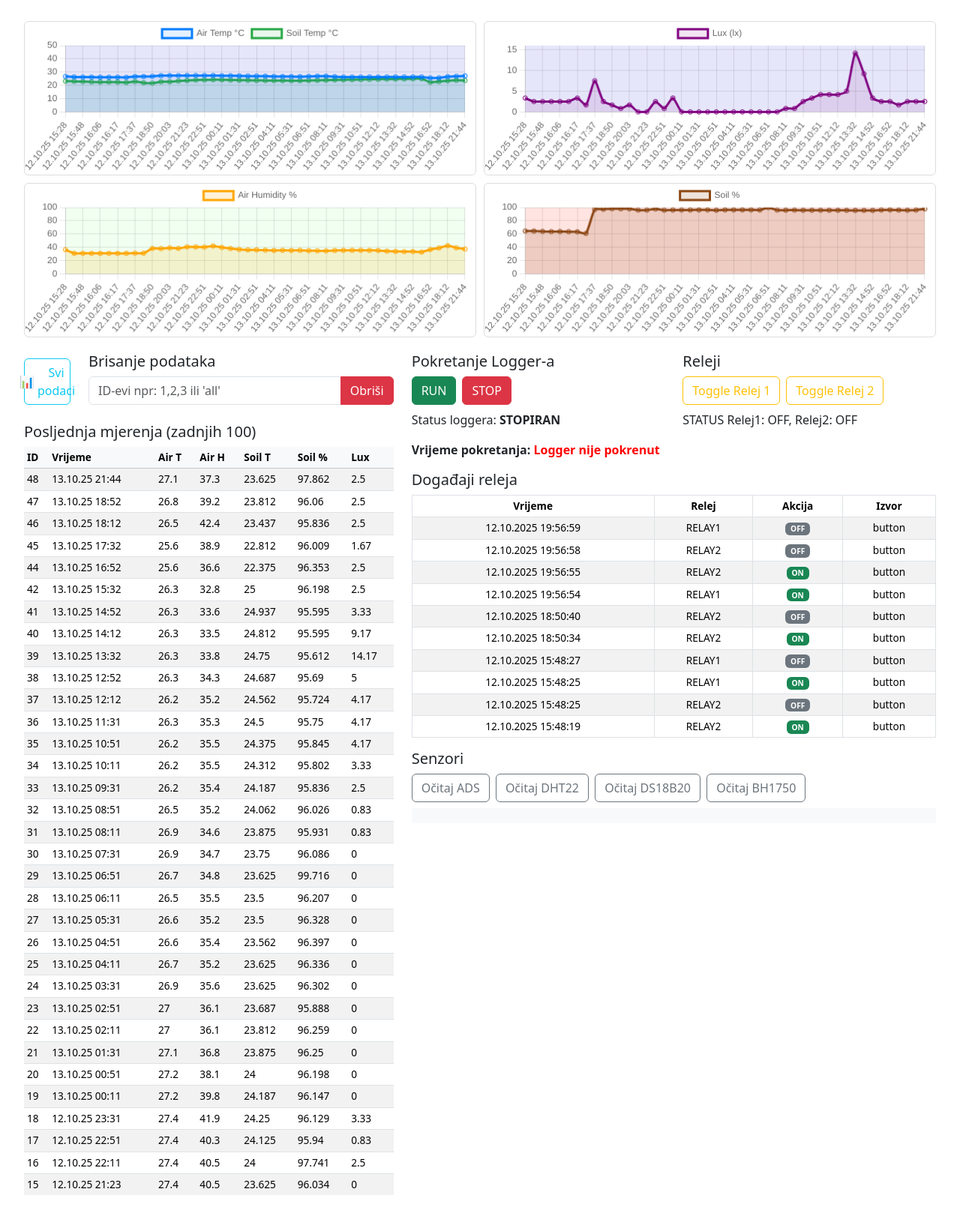
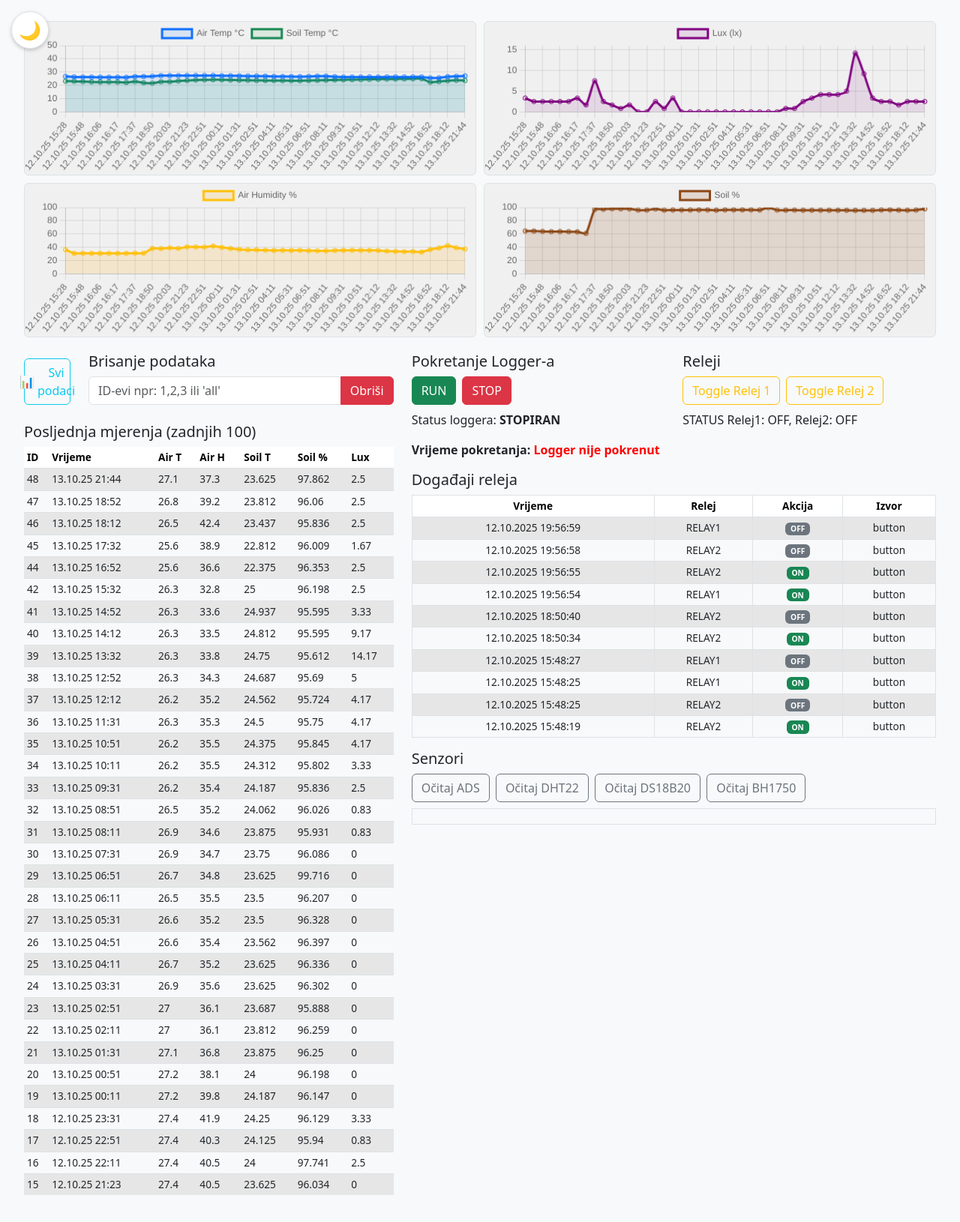
Before and after one commit to NeedleStacker/chilli, a Flask app: template templates/index.html in a window 1280 px wide. Shown: the top 1630 px of the page at 75% size. Run offline with Flask 3, Linux system fonts and the light colour scheme; the template is opened without the code that fills it, so the values that code supplies are empty; data comes from the database, SQL or seed files in the repository.

Commit message:
feat: Implement dark/light theme switcher
This commit introduces a theme switcher with the following features:

- A fixed-position button in the top-left corner allows users to toggle between a light and a dark theme.
- The application uses CSS variables for easy theming and maintenance. The default theme is light.
- JavaScript is used to handle the theme change, update the button icon, and persist the user's preference in `localStorage`.
- All Chart.js instances are now theme-aware and their colors update dynamically to ensure good contrast and readability in both modes.
- Added a `.gitignore` file to exclude `__pycache__` directories, log files, and other common Python artifacts.

```diff
--- a/static/css/styles.css
+++ b/static/css/styles.css
@@ -1,6 +1,38 @@
-/* styles.css - preseljeni stilovi iz index.html */
+:root {
+  --background-color: #f8f9fa;
+  --text-color: #212529;
+  --card-background: #ffffff;
+  --table-stripe-color: #f2f2f2;
+  --border-color: #dee2e6;
+  --input-background: #fff;
+  --input-text: #495057;
+  --button-background: #0d6efd;
+  --button-text: #fff;
+  --chart-background: #f0f0f0;
+  --chart-grid-color: rgba(0, 0, 0, 0.1);
+  --chart-label-color: #666;
+}
+
+[data-theme="dark"] {
+  --background-color: #1a1a1a;
+  --text-color: #e8e6e3;
+  --card-background: #2a2a2a;
+  --table-stripe-color: #2c3034;
+  --border-color: #444;
+  --input-background: #333;
+  --input-text: #e8e6e3;
+  --button-background: #007bff;
+  --button-text: #ffffff;
+  --chart-background: #333333;
+  --chart-grid-color: rgba(255, 255, 255, 0.1);
+  --chart-label-color: #ccc;
+}
+
 body {
+  background-color: var(--background-color);
+  color: var(--text-color);
   padding: 20px;
+  transition: background-color 0.3s, color 0.3s;
 }
 
 #chart-wrap {
@@ -17,24 +49,75 @@ body {
 td,
 th {
   font-size: 0.85rem;
+  border-color: var(--border-color);
+}
+
+.table {
+    color: var(--text-color);
+}
+
+.table-striped>tbody>tr:nth-of-type(odd)>* {
+    background-color: var(--table-stripe-color);
+    color: var(--text-color);
+}
+
+.table-striped>tbody>tr:nth-of-type(even)>* {
+    background-color: var(--background-color);
+    color: var(--text-color);
+}
+
+.table-light {
+    --bs-table-bg: var(--card-background);
+    --bs-table-border-color: var(--border-color);
 }
 
 .unstable {
   background-color: #fff3cd !important;
-  /* --bs-body-bg: yellow !important; (ostavljeno izvorno ali ne treba) */
 }
 
-/* Canvas styling */
+[data-theme="dark"] .unstable {
+  background-color: #665d1e !important;
+}
+
 canvas {
-  background-color: #fff;
-  border: 1px solid #ddd;
+  background-color: var(--chart-background);
+  border: 1px solid var(--border-color);
   border-radius: 6px;
 }
 
-/* Relay timeline / table minor tweaks */
 #relayDurations {
   margin-top: 8px;
   font-size: 0.95rem;
+}
+
+pre {
+  background-color: var(--card-background);
+  border: 1px solid var(--border-color);
+}
+
+
+#theme-switcher {
+  position: fixed;
+  top: 15px;
+  left: 15px;
+  width: 50px;
+  height: 50px;
+  background-color: var(--card-background);
+  color: var(--text-color);
+  border: 1px solid var(--border-color);
+  border-radius: 50%;
+  cursor: pointer;
+  display: flex;
+  justify-content: center;
+  align-items: center;
+  font-size: 24px;
+  z-index: 1000;
+  box-shadow: 0 2px 5px rgba(0,0,0,0.2);
+  transition: background-color 0.3s, color 0.3s, transform 0.2s;
+}
+
+#theme-switcher:hover {
+    transform: scale(1.1);
 }
 
 /* Responsive fixes */
--- a/static/js/main.js
+++ b/static/js/main.js
@@ -1,7 +1,102 @@
 /* main.js - glavni JS logika za index.html */
-/* Ovaj fajl mora se učitati nakon Chart.js (CDN) i nakon što su HTML elementi u DOM-u. */
+document.addEventListener("DOMContentLoaded", () => {
 
-document.addEventListener("DOMContentLoaded", () => {
+	// ------- Theme Switcher Logic -------
+	const themeSwitcher = document.getElementById('theme-switcher');
+	const docHtml = document.documentElement;
+
+	function updateChartColors(theme) {
+		const isDark = theme === 'dark';
+		// Dobivanje vrijednosti boja iz CSS varijabli
+		const gridColor = getComputedStyle(docHtml).getPropertyValue('--chart-grid-color').trim();
+		const labelColor = getComputedStyle(docHtml).getPropertyValue('--chart-label-color').trim();
+
+		// Definicija boja za svijetlu i tamnu temu
+		const chartColors = {
+			airTemp: {
+				border: isDark ? '#58a6ff' : '#0d6efd',
+				bg: isDark ? 'rgba(88, 166, 255, 0.2)' : 'rgba(0,123,255,0.1)'
+			},
+			soilTemp: {
+				border: isDark ? '#56d364' : '#198754',
+				bg: isDark ? 'rgba(86, 211, 100, 0.2)' : 'rgba(40,167,69,0.1)'
+			},
+			airHum: {
+				border: isDark ? '#e3b341' : '#ffc107',
+				bg: isDark ? 'rgba(227, 179, 65, 0.2)' : 'rgba(255,165,0,0.15)'
+			},
+			soilPercent: {
+				border: isDark ? '#d2a679' : '#8B4513',
+				bg: isDark ? 'rgba(210, 166, 121, 0.2)' : 'rgba(139,69,19,0.15)'
+			},
+			lux: {
+				border: isDark ? '#c991e1' : '#800080',
+				bg: isDark ? 'rgba(201, 145, 225, 0.2)' : 'rgba(128,0,128,0.1)'
+			},
+			relay1: {
+				border: isDark ? '#f87171' : '#dc3545',
+				bg: isDark ? 'rgba(248, 113, 113, 0.25)' : 'rgba(255, 99, 132, 0.25)'
+			},
+			relay2: {
+				border: isDark ? '#60a5fa' : '#0d6efd',
+				bg: isDark ? 'rgba(96, 165, 250, 0.25)' : 'rgba(54, 162, 235, 0.25)'
+			},
+		};
+
+		// Ažuriranje zajedničkih opcija za sve grafikone
+		const allCharts = [tempChart, humChart, soilChart, luxChart, relayChart].filter(c => c);
+		allCharts.forEach(chart => {
+			if (chart.options.scales.x) {
+				chart.options.scales.x.grid.color = gridColor;
+				chart.options.scales.x.ticks.color = labelColor;
+			}
+			if (chart.options.scales.y) {
+				chart.options.scales.y.grid.color = gridColor;
+				chart.options.scales.y.ticks.color = labelColor;
+			}
+			if (chart.options.plugins.legend) {
+				chart.options.plugins.legend.labels.color = labelColor;
+			}
+		});
+
+		// Ažuriranje boja dataseta
+		tempChart.data.datasets[0].borderColor = chartColors.airTemp.border;
+		tempChart.data.datasets[0].backgroundColor = chartColors.airTemp.bg;
+		tempChart.data.datasets[1].borderColor = chartColors.soilTemp.border;
+		tempChart.data.datasets[1].backgroundColor = chartColors.soilTemp.bg;
+
+		humChart.data.datasets[0].borderColor = chartColors.airHum.border;
+		humChart.data.datasets[0].backgroundColor = chartColors.airHum.bg;
+
+		soilChart.data.datasets[0].borderColor = chartColors.soilPercent.border;
+		soilChart.data.datasets[0].backgroundColor = chartColors.soilPercent.bg;
+
+		luxChart.data.datasets[0].borderColor = chartColors.lux.border;
+		luxChart.data.datasets[0].backgroundColor = chartColors.lux.bg;
+
+		if (relayChart) {
+			relayChart.data.datasets[0].borderColor = chartColors.relay1.border;
+			relayChart.data.datasets[0].backgroundColor = chartColors.relay1.bg;
+			relayChart.data.datasets[1].borderColor = chartColors.relay2.border;
+			relayChart.data.datasets[1].backgroundColor = chartColors.relay2.bg;
+		}
+
+		// Ponovno iscrtavanje svih grafikona
+		allCharts.forEach(chart => chart.update());
+	}
+
+	function setTheme(theme) {
+		docHtml.setAttribute('data-theme', theme);
+		localStorage.setItem('theme', theme);
+		themeSwitcher.textContent = theme === 'dark' ? '☀️' : '🌙';
+		updateChartColors(theme);
+	}
+
+	themeSwitcher.addEventListener('click', () => {
+		const currentTheme = docHtml.getAttribute('data-theme') || 'light';
+		setTheme(currentTheme === 'light' ? 'dark' : 'light');
+	});
+
 
 	// ------- helperi -------
 	function formatTime(ts) {
@@ -18,46 +113,8 @@ document.addEventListener("DOMContentLoaded", () => {
 		return await r.json();
 	}
 
-	// ------- Chart background plugin -------
-	const chartAreaBackgroundPlugin = {
-		id: 'chartAreaBackground',
-		beforeDraw(chart, args, options) {
-			const {
-				ctx,
-				chartArea
-			} = chart;
-			ctx.save();
-			ctx.fillStyle = options.color || 'white';
-			ctx.fillRect(chartArea.left, chartArea.top, chartArea.width, chartArea.height);
-			ctx.restore();
-		}
-	};
-
 	// ------- inicijalizacija chartova -------
-	const ctxTemp = document.getElementById('tempChart').getContext('2d');
-	const tempChart = new Chart(ctxTemp, {
-		type: 'line',
-		data: {
-			labels: [],
-			datasets: [{
-					label: 'Air Temp °C',
-					borderColor: 'rgba(0,123,255,1)',
-					backgroundColor: 'rgba(0,123,255,0.1)',
-					data: [],
-					fill: true,
-					tension: 0.2
-				},
-				{
-					label: 'Soil Temp °C',
-					borderColor: 'rgba(40,167,69,1)',
-					backgroundColor: 'rgba(40,167,69,0.1)',
-					data: [],
-					fill: true,
-					tension: 0.2
-				}
-			]
-		},
-		options: {
+	const commonChartOptions = {
 		responsive: true,
 		maintainAspectRatio: false,
 		interaction: {
@@ -66,17 +123,37 @@ document.addEventListener("DOMContentLoaded", () => {
 		},
 		scales: {
 			y: {
+				min: 0
+			}
+		}
+	};
+
+	const ctxTemp = document.getElementById('tempChart').getContext('2d');
+	const tempChart = new Chart(ctxTemp, {
+		type: 'line',
+		data: {
+			labels: [],
+			datasets: [{
+				label: 'Air Temp °C',
+				data: [],
+				fill: true,
+				tension: 0.2
+			}, {
+				label: 'Soil Temp °C',
+				data: [],
+				fill: true,
+				tension: 0.2
+			}]
+		},
+		options: {
+			...commonChartOptions,
+			scales: {
+				y: {
 					min: 0,
 					max: 50
 				}
-			},
-			plugins: {
-				chartAreaBackground: {
-					color: 'lavender'
 			}
 		}
-		},
-		plugins: [chartAreaBackgroundPlugin]
 	});
 
 	const ctxHum = document.getElementById('humChart').getContext('2d');
@@ -86,33 +163,20 @@ document.addEventListener("DOMContentLoaded", () => {
 			labels: [],
 			datasets: [{
 				label: 'Air Humidity %',
-				borderColor: 'rgba(255,165,0,1)',
-				backgroundColor: 'rgba(255,165,0,0.15)',
 				data: [],
 				fill: true,
 				tension: 0.2
 			}]
 		},
 		options: {
-			responsive: true,
-			maintainAspectRatio: false,
-			interaction: {
-				mode: 'index',
-				intersect: false
-			},
+			...commonChartOptions,
 			scales: {
 				y: {
 					min: 0,
 					max: 100
 				}
-			},
-			plugins: {
-				chartAreaBackground: {
-					color: 'honeydew'
 			}
 		}
-		},
-		plugins: [chartAreaBackgroundPlugin]
 	});
 
 	const ctxSoil = document.getElementById('soilChart').getContext('2d');
@@ -122,33 +186,20 @@ document.addEventListener("DOMContentLoaded", () => {
 			labels: [],
 			datasets: [{
 				label: 'Soil %',
-				borderColor: 'rgba(139,69,19,1)',
-				backgroundColor: 'rgba(139,69,19,0.15)',
 				data: [],
 				fill: true,
 				tension: 0.2
 			}]
 		},
 		options: {
-			responsive: true,
-			maintainAspectRatio: false,
-			interaction: {
-				mode: 'index',
-				intersect: false
-			},
+			...commonChartOptions,
 			scales: {
 				y: {
 					min: 0,
 					max: 100
 				}
-			},
-			plugins: {
-				chartAreaBackground: {
-					color: 'mistyrose'
 			}
 		}
-		},
-		plugins: [chartAreaBackgroundPlugin]
 	});
 
 	const ctxLux = document.getElementById('luxChart').getContext('2d');
@@ -158,32 +209,13 @@ document.addEventListener("DOMContentLoaded", () => {
 			labels: [],
 			datasets: [{
 				label: 'Lux (lx)',
-				borderColor: 'rgba(128,0,128,1)',
-				backgroundColor: 'rgba(128,0,128,0.1)',
 				data: [],
 				fill: true,
 				tension: 0.2
 			}]
 		},
-		options: {
-			responsive: true,
-			maintainAspectRatio: false,
-			interaction: {
-				mode: 'index',
-				intersect: false
-			},
-			scales: {
-				y: {
-					beginAtZero: true
+		options: { ...commonChartOptions
 		}
-			},
-			plugins: {
-				chartAreaBackground: {
-					color: 'lavender'
-				}
-			}
-		},
-		plugins: [chartAreaBackgroundPlugin]
 	});
 
 
@@ -195,52 +227,30 @@ document.addEventListener("DOMContentLoaded", () => {
 
 		if (!data || (!data.RELAY1?.length && !data.RELAY2?.length)) return;
 
-		const labels = [...new Set([
-			...data.RELAY1.map(x => x.t),
-			...data.RELAY2.map(x => x.t)
-		])].sort();
+		const labels = [...new Set([...data.RELAY1.map(x => x.t), ...data.RELAY2.map(x => x.t)])].sort();
+		const relay1Display = data.RELAY1.map(d => d.v ? 1 : 0.05);
+		const relay2Display = data.RELAY2.map(d => d.v ? 0.5 : 0.5 - 0.05);
 
-		const relay1 = data.RELAY1.map(d => d.v);
-		const relay2 = data.RELAY2.map(d => d.v);
-
-		const offset = 0.05;
-		const relay1Display = relay1.map(v => v ? 1 : offset);
-		const relay2Display = relay2.map(v => v ? 0.5 : 0.5 - offset);
-
-		// calc durations for last ON period (best-effort)
+		// Ostatak funkcije ostaje isti...
 		const calcDuration = (arr) => {
 			if (!arr || !arr.length) return null;
-			// find latest ON index and last OFF before it
-			let lastOnIdx = -1,
-				lastOffIdx = -1;
+			let lastOnIdx = -1, lastOffIdx = -1;
 			for (let i = arr.length - 1; i >= 0; i--) {
 				if (arr[i].v === 1 && lastOnIdx === -1) lastOnIdx = i;
-				if (arr[i].v === 0 && lastOnIdx !== -1) {
-					lastOffIdx = i;
-					break;
-				}
+				if (arr[i].v === 0 && lastOnIdx !== -1) { lastOffIdx = i; break; }
 			}
 			if (lastOnIdx === -1) return null;
-			// compute seconds difference using today date (HH:MM:SS -> Date)
 			const onTime = arr[lastOnIdx].t;
 			const offTime = lastOffIdx === -1 ? null : arr[lastOffIdx].t;
 			try {
 				const nowDate = new Date();
-				const parseT = (hhmmss) => {
-					const parts = hhmmss.split(':');
-					if (parts.length < 3) return null;
-					const dt = new Date(nowDate.getFullYear(), nowDate.getMonth(), nowDate.getDate(),
-						parseInt(parts[0]), parseInt(parts[1]), parseInt(parts[2]));
-					return dt;
-				};
+				const parseT = (hhmmss) => new Date(nowDate.getFullYear(), nowDate.getMonth(), nowDate.getDate(), ...hhmmss.split(':').map(Number));
 				const tOn = parseT(onTime);
 				const tOff = offTime ? parseT(offTime) : null;
 				if (!tOn) return null;
 				const diff = tOff ? (tOn - tOff) / 1000 : (Date.now() - tOn.getTime()) / 1000;
 				return Math.max(0, diff).toFixed(1);
-			} catch (e) {
-				return null;
-			}
+			} catch (e) { return null; }
 		};
 
 		const d1 = calcDuration(data.RELAY1);
@@ -254,6 +264,7 @@ document.addEventListener("DOMContentLoaded", () => {
 			durEl.innerHTML = html;
 		}
 
+
 		if (!relayChart) {
 			const ctx = document.getElementById('relayChart').getContext('2d');
 			relayChart = new Chart(ctx, {
@@ -263,24 +274,18 @@ document.addEventListener("DOMContentLoaded", () => {
 					datasets: [{
 						label: 'Relej 1',
 						data: relay1Display,
-							borderColor: 'rgb(255, 99, 132)',
-							backgroundColor: 'rgba(255, 99, 132, 0.25)',
 						fill: true,
 						stepped: true,
 						tension: 0,
 						borderWidth: 3
-						},
-						{
+					}, {
 						label: 'Relej 2',
 						data: relay2Display,
-							borderColor: 'rgb(54, 162, 235)',
-							backgroundColor: 'rgba(54, 162, 235, 0.25)',
 						fill: true,
 						stepped: true,
 						tension: 0,
 						borderWidth: 3
-						}
-					]
+					}]
 				},
 				options: {
 					responsive: true,
@@ -297,31 +302,7 @@ document.addEventListener("DOMContentLoaded", () => {
 									if (v === 0.5) return 'Relej 2 ON';
 									return '';
 								}
-							},
-							grid: {
-								color: 'rgba(180,180,180,0.2)'
-							},
-							title: {
-								display: true,
-								text: 'Stanja releja'
 							}
-						},
-						x: {
-							title: {
-								display: true,
-								text: 'Vrijeme'
-							},
-							grid: {
-								color: 'rgba(180,180,180,0.1)'
-							}
-						}
-					},
-					plugins: {
-						legend: {
-							position: 'top'
-						},
-						title: {
-							display: false
 						}
 					}
 				}
@@ -332,14 +313,15 @@ document.addEventListener("DOMContentLoaded", () => {
 			relayChart.data.datasets[1].data = relay2Display;
 			relayChart.update();
 		}
-	} // loadRelayChart
+		// Inicijalno postavljanje boja i za relay chart
+		const currentTheme = docHtml.getAttribute('data-theme') || 'light';
+		updateChartColors(currentTheme);
+	}
 
 
-	// ------- tablica relej logova (sada očekuje array sorted by time) -------
+	// ------- tablica relej logova -------
 	async function loadRelayLogTable() {
-		const res = await fetch('/relay_log_data');
-		const data = await res.json();
-
+		const data = await fetchJSON('/relay_log_data');
 		const tbody = document.querySelector('#relayLogTable tbody');
 		tbody.innerHTML = '';
 
@@ -348,18 +330,14 @@ document.addEventListener("DOMContentLoaded", () => {
 			tr.innerHTML = `
                 <td>${entry.t}</td>
                 <td>${entry.relay}</td>
-        <td>
-          <span class="badge ${entry.v ? 'bg-success' : 'bg-secondary'}">
-            ${entry.action}
-          </span>
-        </td>
+                <td><span class="badge ${entry.v ? 'bg-success' : 'bg-secondary'}">${entry.action}</span></td>
                 <td>${entry.source || 'button'}</td>
             `;
 			tbody.appendChild(tr);
 		});
 	}
+	window.loadRelayLogTable = loadRelayLogTable;
 
-	window.loadRelayLogTable = loadRelayLogTable; // exposable if needed
 
 	// ------- ostali handleri i funkcije -------
 	async function updateChartAndTable() {
@@ -372,10 +350,8 @@ document.addEventListener("DOMContentLoaded", () => {
 		const soilP = rows.map(r => r.soil_percent !== null ? Number(r.soil_percent) : null);
 		const lux = rows.map(r => r.lux !== null ? Number(r.lux) / 100.0 : null);
 
-		// tablica logs
 		const tbody = document.getElementById('logsBody');
 		tbody.innerHTML = "";
-
 		for (let i = rows.length - 1; i >= 0; i--) {
 			const r = rows[i];
 			const tr = document.createElement('tr');
@@ -394,41 +370,34 @@ document.addEventListener("DOMContentLoaded", () => {
 		tempChart.data.labels = labels;
 		tempChart.data.datasets[0].data = airT;
 		tempChart.data.datasets[1].data = soilT;
-		tempChart.update();
 
 		humChart.data.labels = labels;
 		humChart.data.datasets[0].data = airH;
-		humChart.update();
 
 		soilChart.data.labels = labels;
 		soilChart.data.datasets[0].data = soilP;
-		soilChart.update();
 
 		luxChart.data.labels = labels;
 		luxChart.data.datasets[0].data = lux.map(v => v !== null ? v * 100 : null);
-		luxChart.update();
+
+		// Ažuriranje svih grafikona odjednom
+		const allCharts = [tempChart, humChart, soilChart, luxChart].filter(c => c);
+		allCharts.forEach(chart => chart.update());
 	}
 
 	async function readSensor(type) {
-		const r = await fetch(`/api/sensor/read?type=${type}`).then(r => r.json());
+		const r = await fetchJSON(`/api/sensor/read?type=${type}`);
 		document.getElementById('sensorOutput').innerText = JSON.stringify(r, null, 2);
 	}
 
 	async function toggleRelay(relay) {
 		const cur = relay === 1 ? document.getElementById('relay1State').innerText === 'ON' : document.getElementById('relay2State').innerText === 'ON';
-		const target = !cur;
 		await fetch('/api/relay/toggle', {
 			method: 'POST',
-			headers: {
-				'Content-Type': 'application/json'
-			},
-			body: JSON.stringify({
-				relay: relay,
-				state: target
-			})
+			headers: { 'Content-Type': 'application/json' },
+			body: JSON.stringify({ relay: relay, state: !cur })
 		});
-		document.getElementById('relay1State').innerText = relay === 1 ? (target ? 'ON' : 'OFF') : document.getElementById('relay1State').innerText;
-		document.getElementById('relay2State').innerText = relay === 2 ? (target ? 'ON' : 'OFF') : document.getElementById('relay2State').innerText;
+		document.getElementById(`relay${relay}State`).innerText = !cur ? 'ON' : 'OFF';
 		loadRelayLogTable();
 	}
 
@@ -445,17 +414,14 @@ document.addEventListener("DOMContentLoaded", () => {
 		}
 	}
 
-	// event listeners (button events)
+	// ------- event listeners -------
 	document.getElementById('btnStartFirst').addEventListener('click', async () => {
-		const res = await fetch('/api/run/start_first', {
-			method: 'POST'
-		}).then(r => r.json());
+		const res = await fetchJSON('/api/run/start_first', { method: 'POST' });
 		document.getElementById('loggerStatus').innerText = res.running ? "AKTIVAN" : "STOPIRAN";
 	});
+
 	document.getElementById('btnStop').addEventListener('click', async () => {
-		const res = await fetch('/api/run/stop', {
-			method: 'POST'
-		}).then(r => r.json());
+		const res = await fetchJSON('/api/run/stop', { method: 'POST' });
 		document.getElementById('loggerStatus').innerText = res.running ? "AKTIVAN" : "STOPIRAN";
 	});
 
@@ -468,62 +434,37 @@ document.addEventListener("DOMContentLoaded", () => {
 			return;
 		}
 
-		const payload = input.toLowerCase() === "all" ? {
-			ids: "all"
-		} : {
-			ids: input
-		};
-
-		const confirmDelete = confirm(`Jeste li sigurni da želite obrisati ${input === "all" ? "SVE redove" : "ove redove: " + input}?`);
-		if (!confirmDelete) return;
+		if (!confirm(`Jeste li sigurni da želite obrisati ${input === "all" ? "SVE redove" : "ove redove: " + input}?`)) return;
 
 		try {
-			const res = await fetch('/api/logs/delete', {
+			const res = await fetchJSON('/api/logs/delete', {
 				method: 'POST',
-				headers: {
-					'Content-Type': 'application/json'
-				},
-				body: JSON.stringify(payload)
+				headers: { 'Content-Type': 'application/json' },
+				body: JSON.stringify({ ids: input })
 			});
-			const data = await res.json();
-
-			if (data.ok) {
-				statusEl.innerText = `Obrisano: ${data.deleted === "all" ? "svi redovi" : data.deleted + " redova."}`;
-				await updateChartAndTable(); // osvježi tablicu i grafove
-			} else {
-				statusEl.innerText = `Greška: ${data.msg || data.error}`;
-			}
+			statusEl.innerText = res.ok ? `Obrisano: ${res.deleted === "all" ? "svi redovi" : res.deleted + " redova."}` : `Greška: ${res.msg || res.error}`;
+			if (res.ok) await updateChartAndTable();
 		} catch (e) {
 			statusEl.innerText = "Greška pri brisanju: " + e.message;
 		}
 	});
 
-	document.getElementById('btn-ads').addEventListener('click', function() {
-        readSensor('ads');
-    });
-    document.getElementById('btn-dht').addEventListener('click', function() {
-        readSensor('dht');
-    });
-    document.getElementById('btn-ds18b20').addEventListener('click', function() {
-        readSensor('ds18b20');
-    });
-    document.getElementById('btn-bh1750').addEventListener('click', function() {
-        readSensor('bh1750');
-    });
-	document.getElementById('btn-relay1').addEventListener('click', function () {
-	toggleRelay(1);
-	});
+	document.getElementById('btn-ads').addEventListener('click', () => readSensor('ads'));
+	document.getElementById('btn-dht').addEventListener('click', () => readSensor('dht'));
+	document.getElementById('btn-ds18b20').addEventListener('click', () => readSensor('ds18b20'));
+	document.getElementById('btn-bh1750').addEventListener('click', () => readSensor('bh1750'));
+	document.getElementById('btn-relay1').addEventListener('click', () => toggleRelay(1));
+	document.getElementById('btn-relay2').addEventListener('click', () => toggleRelay(2));
 
-	document.getElementById('btn-relay2').addEventListener('click', function () {
-		toggleRelay(2);
-	});
 
-	// učitaj stvari jednom nakon DOMContentLoaded
+	// ------- Inicijalno učitavanje podataka -------
+	const savedTheme = localStorage.getItem('theme') || 'light';
+	setTheme(savedTheme);
+
 	updateLoggerStatus();
-
 	updateChartAndTable();
-	window.loadRelayLogTable();
+	loadRelayLogTable();
 	if (document.getElementById('relayChart')) {
 		loadRelayChart();
 	}
-}); /* DOMContentLoaded */
+});
--- a/templates/index.html
+++ b/templates/index.html
@@ -12,6 +12,7 @@
 		<link rel="stylesheet" href="{{ url_for('static', filename='css/styles.css') }}">
 	</head>
 	<body>
+		<div id="theme-switcher">🌙</div>
 		<div class="container-fluid mt-2">
 			<!-- GRAF -->
 			<div id="chart-wrap" style="display: flex; flex-direction: column; gap: 10px;">
```
Also changed, not shown: 1 other file. Lines whose indentation alone changed are shown as unchanged.
